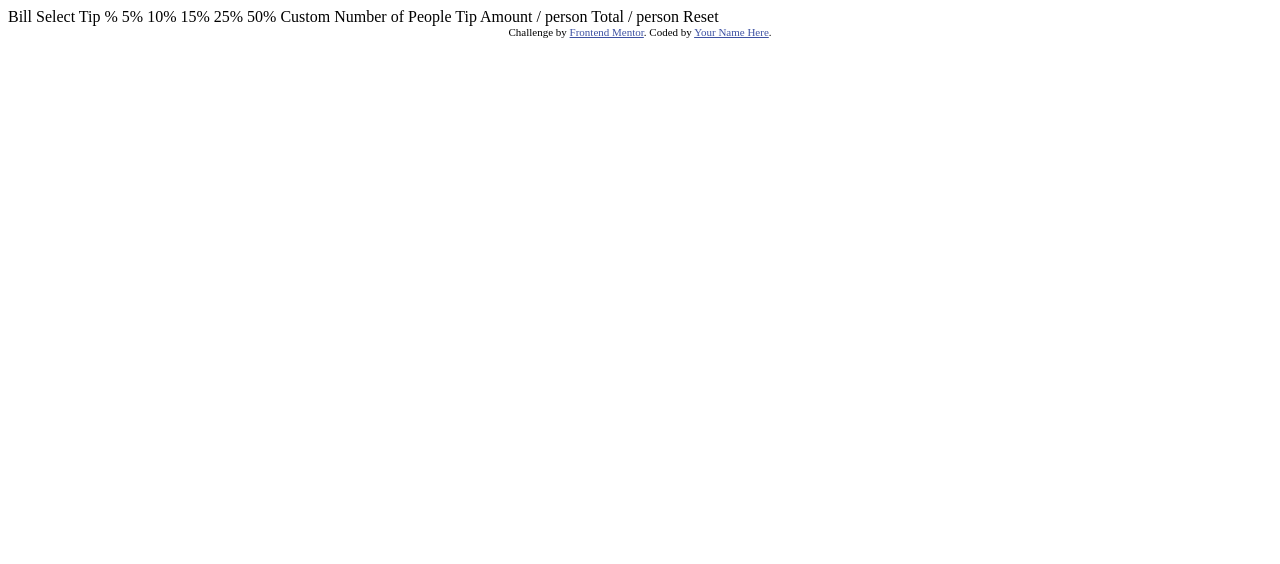
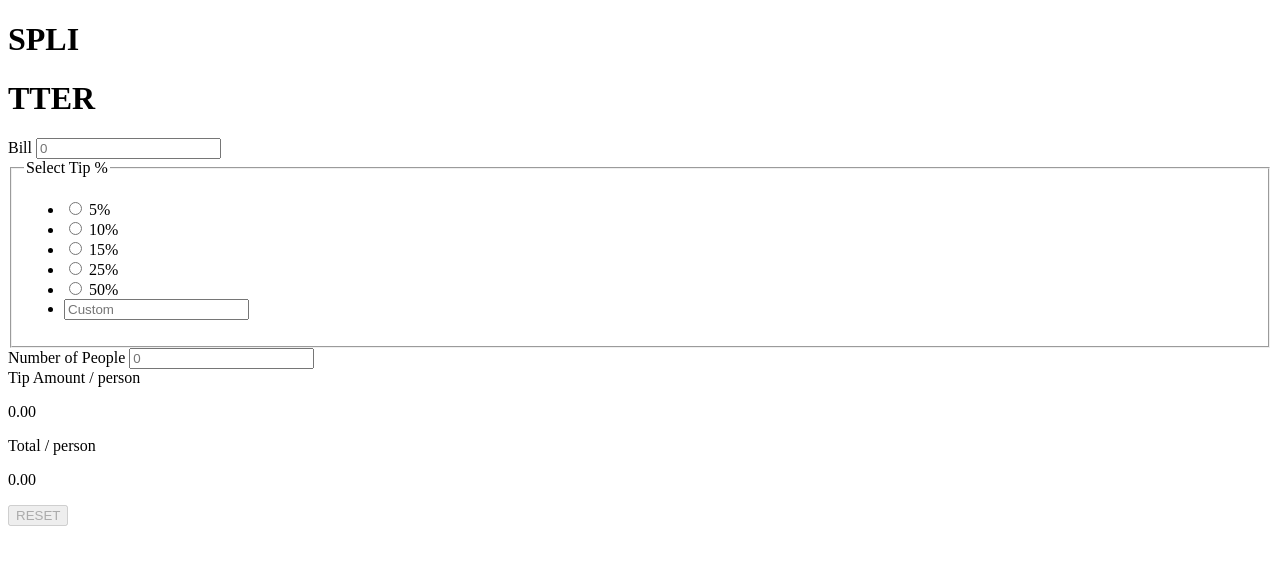
Before and after one commit to telsabate-hub/tip-calculator-app, a plain HTML site: page index.html in a window 1280 px wide. Drawn offline with Linux system fonts and the light colour scheme.

Commit message:
Fixed html for structure.

```diff
--- a/index.html
+++ b/index.html
@@ -8,37 +8,76 @@
 
   <title>Frontend Mentor | Tip calculator app</title>
 
-  <!-- Feel free to remove these styles or customise in your own stylesheet 👍 -->
-  <style>
-    .attribution { font-size: 11px; text-align: center; }
-    .attribution a { color: hsl(228, 45%, 44%); }
-  </style>
 </head>
 <body>
-
+  <main>
+    <h1>SPLI</h1>
+    <h1>TTER</h1>
+    <form novalidate>
+      <label>
         Bill
-
-  Select Tip %
+        <input type="number" name="bill" placeholder="0"/>
+      </label>
+      <fieldset>
+        <legend>Select Tip %</legend>
+        <ul>
+          <li>
+            <label>
+              <input type="radio" name="percentage" value="5"/>
               5%
+            </label>
+          </li>
+          <li>
+            <label>
+              <input type="radio" name="percentage" value="10"/>
               10%
+            </label>
+          </li>
+          <li>
+            <label>
+              <input type="radio" name="percentage" value="15"/>
               15%
+            </label>
+          </li>
+          <li>
+            <label>
+              <input type="radio" name="percentage" value="25"/>
               25%
+            </label>
+          </li>
+          <li>
+            <label>
+              <input type="radio" name="percentage" value="50"/>
               50%
-  Custom
-
+            </label>
+          </li>
+          <li>
+            <input name="percentage" placeholder="Custom"/>
+          </li>
+        </ul>
+      </fieldset>
+      <label>
         Number of People
-
-  Tip Amount
-  / person
-
-  Total
-  / person
-
-  Reset
-
-  <div class="attribution">
-    Challenge by <a href="https://www.frontendmentor.io?ref=challenge" target="_blank">Frontend Mentor</a>.
-    Coded by <a href="#">Your Name Here</a>.
+        <input type="number" name="numberOfPeople" placeholder="0"/>
+      </label>
+    </form>
+    <div>
+      <div>
+        <div>
+          <span>Tip Amount</span>
+          <span>/ person</span>
         </div>
+        <p>0.00</p>
+      </div>
+      <div>
+        <div>
+          <span>Total</span>
+          <span>/ person</span>
+        </div>
+        <p>0.00</p>
+      </div>
+      <button disabled>RESET</button>
+    </div>
+  </main>
 </body>
 </html>
```
Lines whose indentation alone changed are shown as unchanged.
